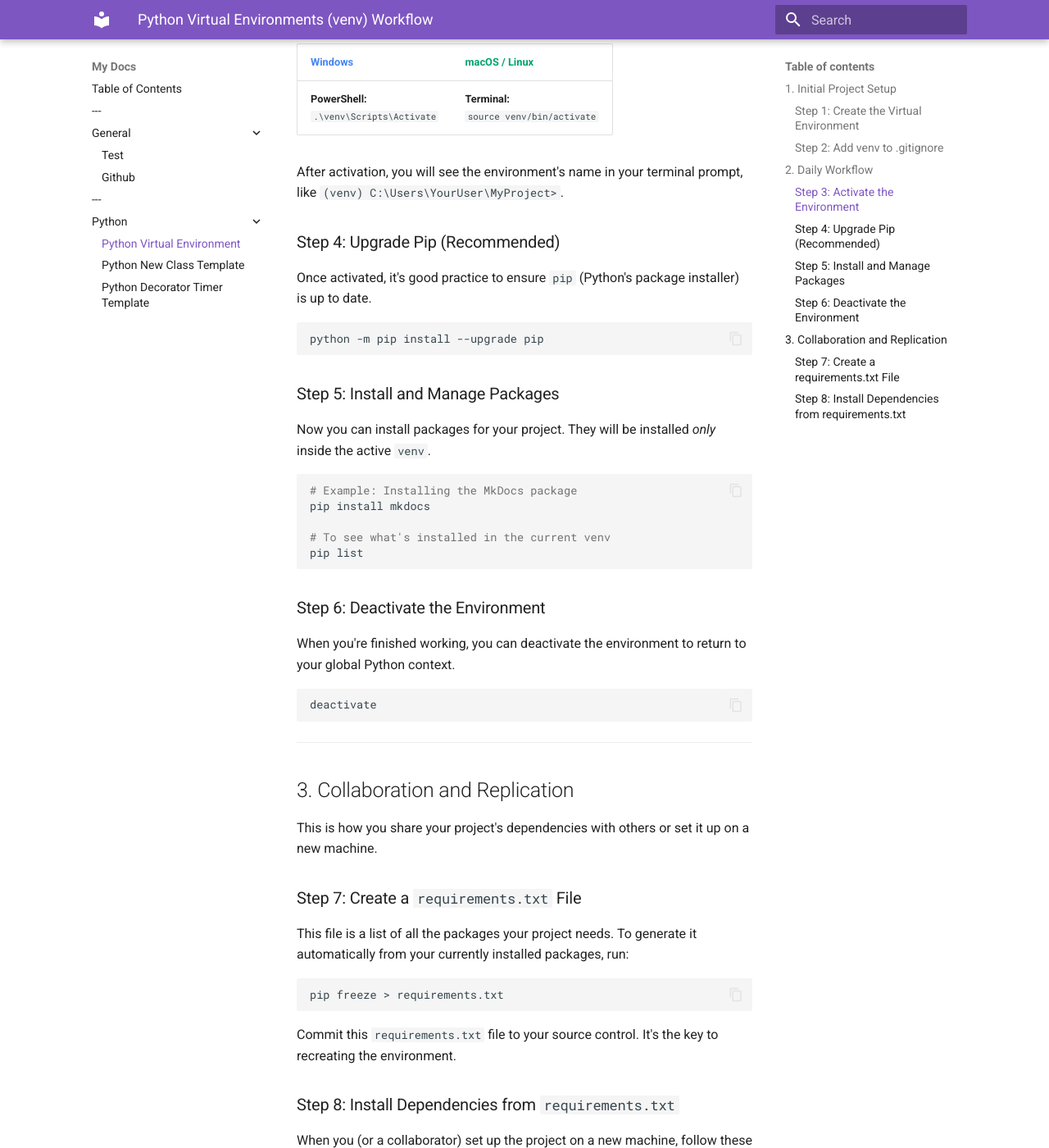
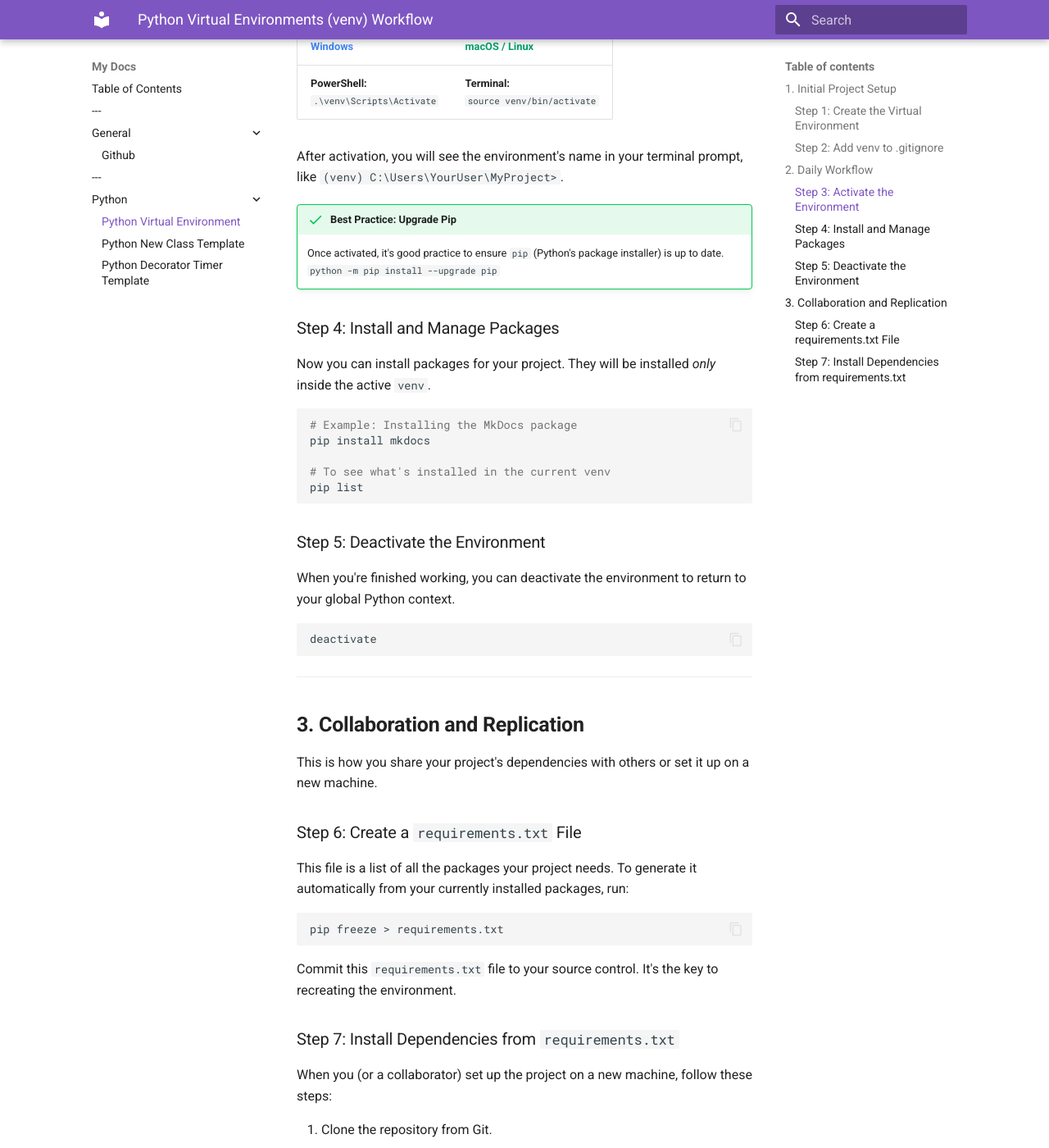
Before and after one commit to duranar/kh, an MkDocs documentation site: the page built from docs/py-venv.md, in a window 1280 px wide and 1400 px high, scrolled down 1491 px. Shown: the whole window at 82% size. Built offline with MkDocs 1.6.1 and Material for MkDocs 9.7.7, drawn with Linux system fonts in a browser that asks for light colours; some of the changed text lies outside the part shown.

Commit message:
small fixes

````diff
--- a/build_index.py
+++ b/build_index.py
@@ -33,10 +33,6 @@
 python build_index.py
 ```
 
-*In order to run the generator script successfully, you need this package:*
-```powershell
-pip install PyYAML
-```
 """
 
 def generate_index():
--- a/docs/py-venv.md
+++ b/docs/py-venv.md
@@ -3,14 +3,14 @@
 description: "A complete guide to creating, managing, and sharing Python projects using venv for dependency isolation."
 ---
 
-# Python Virtual Environments (`venv`) Workflow
+# **Python Virtual Environments (`venv`) Workflow**
 
 
 !!! warning "The `venv` Folder is Not Portable"
     Do **not** manually move, copy, or rename the `venv` folder. The activation scripts inside it contain absolute paths. If you need to move a project, the correct procedure is to `pip freeze` your requirements, delete the old `venv` folder, move the project, and then create a new `venv` in the new location and install from `requirements.txt`.
 
 ---
-## 1. Initial Project Setup
+## **1. Initial Project Setup**
 
 Do this once when you start a new project.
 
@@ -19,7 +19,6 @@
 Navigate to your project's root folder in the terminal and run the following command. This creates a new folder (named `venv` here) containing the Python interpreter and standard libraries.
 
 ```bash
-# Recommended to use Python 3
 python -m venv venv
 ```
 
@@ -43,7 +42,7 @@
 *.pyc
 ```
 
-## 2. Daily Workflow
+## **2. Daily Workflow**
 
 Follow these steps every time you work on the project.
 
@@ -57,15 +56,11 @@
 
 After activation, you will see the environment's name in your terminal prompt, like `(venv) C:\Users\YourUser\MyProject>`.
 
-### Step 4: Upgrade Pip (Recommended)
+!!! success "Best Practice: Upgrade Pip"
+    Once activated, it's good practice to ensure `pip` (Python's package installer) is up to date. <br/>`python -m pip install --upgrade pip`
 
-Once activated, it's good practice to ensure `pip` (Python's package installer) is up to date.
 
-```bash
-python -m pip install --upgrade pip
-```
-
-### Step 5: Install and Manage Packages
+### Step 4: Install and Manage Packages
 
 Now you can install packages for your project. They will be installed *only* inside the active `venv`.
 
@@ -100,7 +95,7 @@
 ```
 Commit this `requirements.txt` file to your source control. It's the key to recreating the environment.
 
-### Step 8: Install Dependencies from `requirements.txt`
+### Step 7: Install Dependencies from `requirements.txt`
 
 When you (or a collaborator) set up the project on a new machine, follow these steps:
 
--- a/mkdocs.yml
+++ b/mkdocs.yml
@@ -23,7 +23,6 @@
   - Table of Contents: index.md
   - '---': []
   - General:
-    - Test: first.md
     - Github: gits.md
   - '---': []
   - Python:
````
Also changed, not shown: other parts of docs/py-venv.md (+3 -3 lines), docs/index.md (+0 -6 lines).
